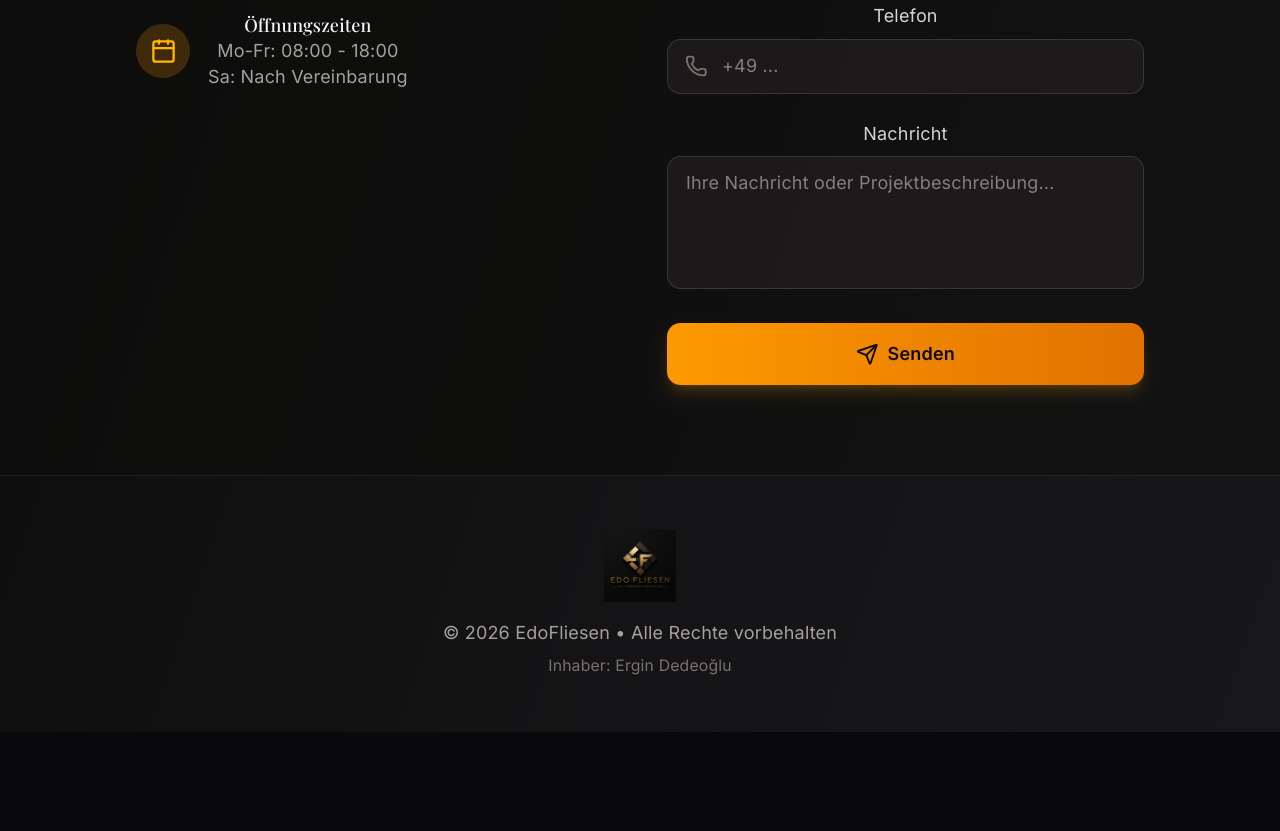
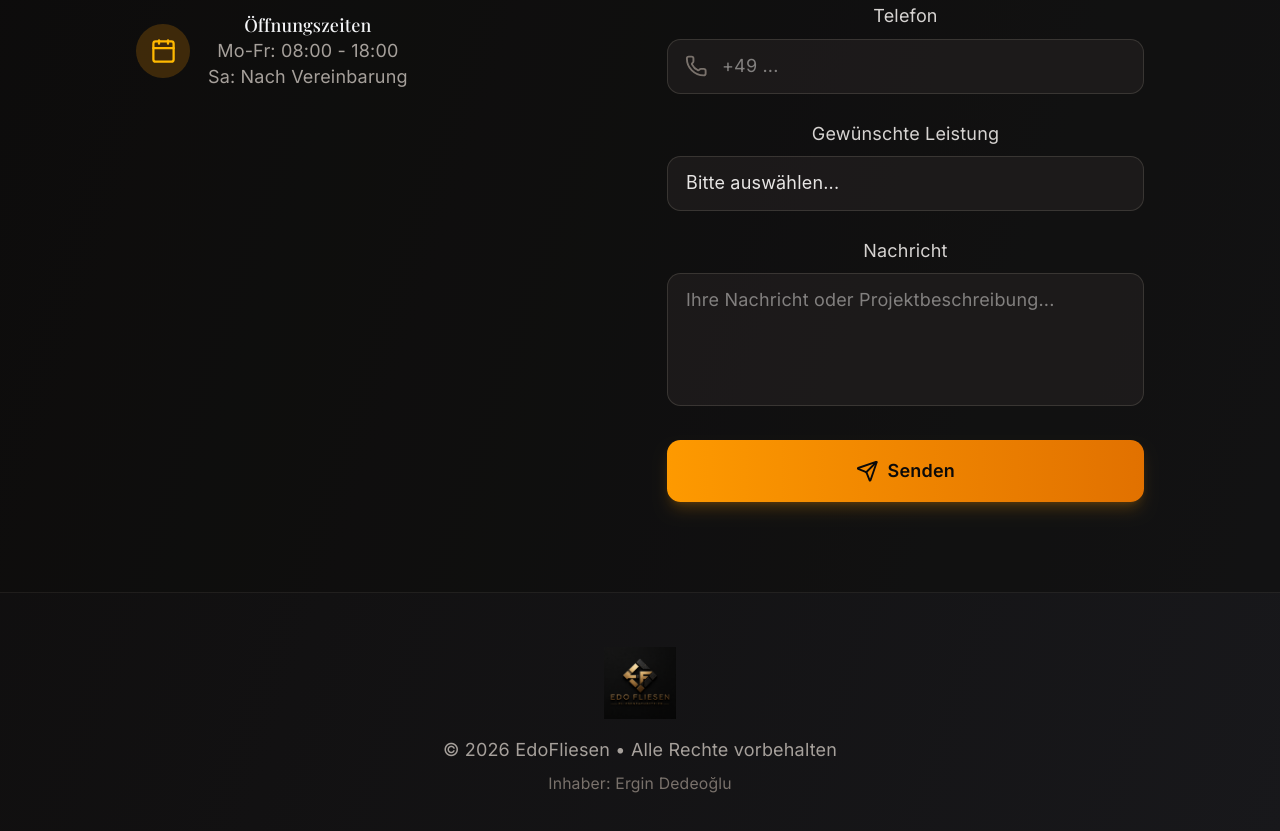
Before and after one commit to Visha-Vanta/De-site, a React (Vite) app in the folder almanya-fayans-site/: page / in a window 1280 px wide. Shown: the part 3080-3911 px from the top of the page. Before the commit the page ends 3812 px from the top, so only its background shows below. Built offline with nearby package versions, Linux system fonts and the light colour scheme.

Commit message:
Update contact form to include service selection and WhatsApp integration; enhance multilingual support for form labels

```diff
--- a/almanya-fayans-site/src/App.tsx
+++ b/almanya-fayans-site/src/App.tsx
@@ -57,6 +57,9 @@ const translations = {
         emailPlace: "E-Mail Adresse",
         phoneLabel: "Telefon",
         phonePlace: "+49 ...",
+        serviceLabel: "Gewünschte Leistung",
+        servicePlace: "Bitte auswählen...",
+        serviceOptions: ["Großformat-Fliesen", "Naturstein & Marmor", "Terrassen & Balkone", "Wasserdichte Systeme", "Komplettsanierung / Sonstiges"],
         msgLabel: "Nachricht",
         msgPlace: "Ihre Nachricht oder Projektbeschreibung...",
         btn: "Senden"
@@ -116,6 +119,9 @@ const translations = {
         emailPlace: "Email Address",
         phoneLabel: "Phone",
         phonePlace: "+49 ...",
+        serviceLabel: "Desired Service",
+        servicePlace: "Please select...",
+        serviceOptions: ["Large Format Tiles", "Natural Stone & Marble", "Terraces & Balconies", "Waterproofing Systems", "Complete Renovation / Other"],
         msgLabel: "Message",
         msgPlace: "Your message or project description...",
         btn: "Send"
@@ -175,6 +181,9 @@ const translations = {
         emailPlace: "E-posta adresiniz",
         phoneLabel: "Telefon",
         phonePlace: "+49 ...",
+        serviceLabel: "Talep Edilen Hizmet",
+        servicePlace: "Lütfen seçiniz...",
+        serviceOptions: ["Büyük Ebatlı Fayans", "Doğal Taş & Mermer", "Teras & Balkon", "Su Yalıtım Sistemleri", "Komplett Sanierung / Diğer"],
         msgLabel: "Mesajınız",
         msgPlace: "Mesajınız veya proje detayları...",
         btn: "Gönder"
@@ -282,9 +291,21 @@ function App() {
     service: ''
   })
 
+  const WHATSAPP_NUMBER = '+491711291791'
+
   const handleSubmit = (e: React.FormEvent) => {
     e.preventDefault()
-    console.log('Form submitted:', formData)
+    const { name, email, phone, message, service } = formData
+    const whatsappMetni = `Hallo EdoFliesen,%0A%0A
+Ich habe eine Anfrage über die Website:%0A
+- Name: ${name}%0A
+- Email: ${email}%0A
+- Telefon: ${phone || 'keine Angabe'}%0A
+- Leistung: ${service || 'keine Angabe'}%0A
+- Nachricht: ${message}%0A`
+    const whatsappUrl = `https://wa.me/${WHATSAPP_NUMBER.replace(/\+/g,'')}?text=${encodeURIComponent(whatsappMetni)}`
+    window.open(whatsappUrl, '_blank')
+    setFormData({ name: '', email: '', phone: '', message: '', service: '' })
   }
 
   return (
@@ -515,6 +536,20 @@ function App() {
               </div>
 
               <div>
+                <label className="block text-stone-300 font-sans mb-2">{t.contact.form.serviceLabel}</label>
+                <select
+                  value={formData.service}
+                  onChange={(e) => setFormData({...formData, service: e.target.value})}
+                  className="w-full px-4 py-3 bg-stone-800/50 border border-stone-600/50 rounded-xl text-stone-200 font-sans focus:border-amber-400/50 focus:outline-none transition-colors appearance-none"
+                >
+                  <option value="">{t.contact.form.servicePlace}</option>
+                  {t.contact.form.serviceOptions?.map((opt: string, idx: number) => (
+                    <option key={idx} value={opt}>{opt}</option>
+                  ))}
+                </select>
+              </div>
+
+              <div>
                 <label className="block text-stone-300 font-sans mb-2">{t.contact.form.msgLabel}</label>
                 <textarea
                   rows={4}
```
Also changed, not shown: 1 other file (tests, documents, lock files or other folders).
